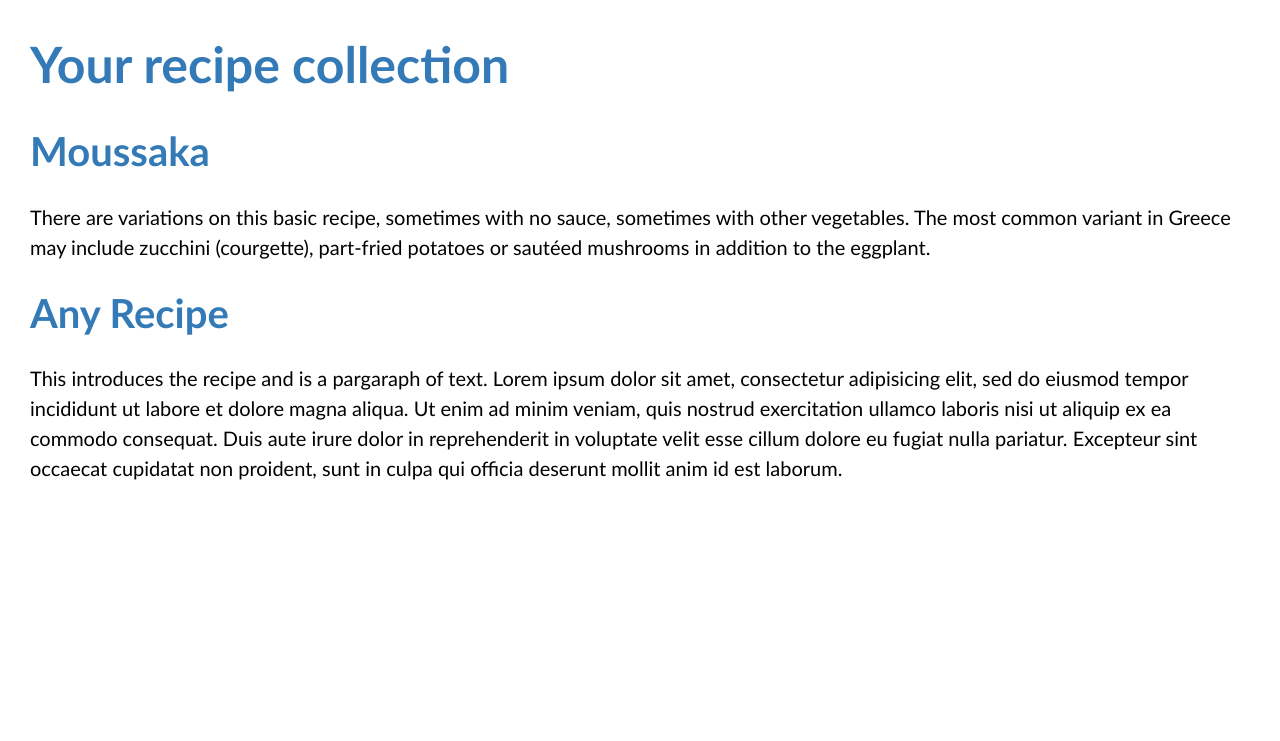
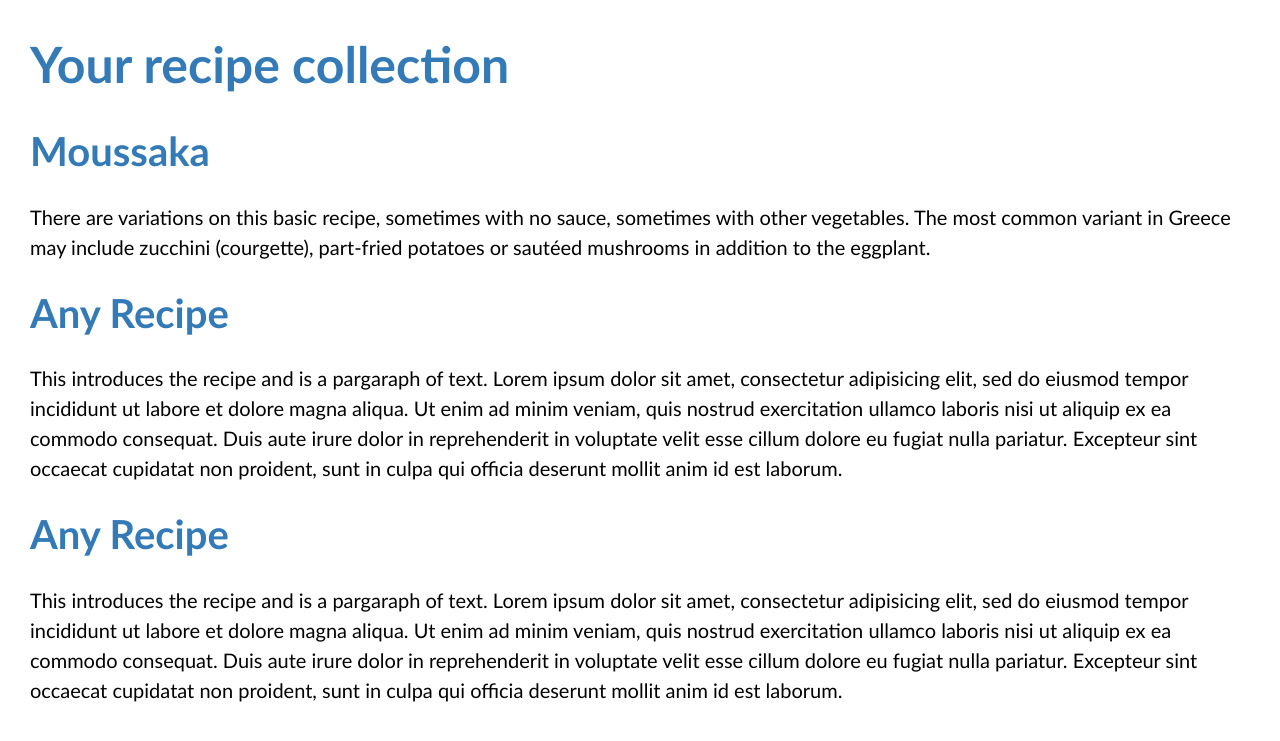
Before and after one commit to AgneteSteine/agnetesteine.github.io, a Jekyll site: the page built from pages/recipelisting.md, in a window 1280 px wide. Shown: the top 741 px of the page. Built offline with Jekyll 4.4.1, drawn with Linux system fonts in a browser that asks for light colours.

Commit message:
edits to config

```diff
--- a/_config.yml
+++ b/_config.yml
@@ -41,8 +41,8 @@ description: "A website with blog posts and recipes. Here you can find blog post
 # SITE-SPECIFIC CONFIGURATION
 # Change these 2 images for your own site
 
-avatar: _uploads/Avatar.jpg
-favicon: _uploads/Favicon.jpg
+avatar: uploads/Avatar.jpg
+favicon: uploads/Favicon.jpg
 
 # Your blog on the home page can be arranged as a grid
 
@@ -56,8 +56,8 @@ header_text:
 recipecollection: Your recipe collection
 
 # find an image for your own home page and put it into the images folder
-header_feature_image: _uploads/Untitled-11.jpg
-recipe_bookcover: _uploads/17072902_TheWinterKitchen.jpg
+header_feature_image: uploads/Untitled-11.jpg
+recipe_bookcover: uploads/17072902_TheWinterKitchen.jpg
 
 twitter_username:   #change to your own twitter account
 lang: en_gb
--- /dev/null
+++ b/_recipes/recipe3.markdown
@@ -0,0 +1,53 @@
+---
+layout: recipe
+title: Any Recipe
+date: 2019-10-19
+excerpt_separator: <!--more-->
+published: true
+order: 1
+tags:
+  - Dutch
+  - Fish
+  - Main
+---
+
+# Recipe Title
+
+This introduces the recipe and is a pargaraph of text. Lorem ipsum dolor sit amet, consectetur adipisicing elit, sed do eiusmod tempor incididunt ut labore et dolore magna aliqua. Ut enim ad minim veniam, quis nostrud exercitation ullamco laboris nisi ut aliquip ex ea commodo consequat. Duis aute irure dolor in reprehenderit in voluptate velit esse cillum dolore eu fugiat nulla pariatur. Excepteur sint occaecat cupidatat non proident, sunt in culpa qui officia deserunt mollit anim id est laborum.
+
+<!--more-->
+
+## Ingredients
+
+- 1 kg just add the
+- 160 ml ingredients in here
+- 1 large something, finely sliced
+- 450 grams minced beef
+- 1 glass white wine (not retsina, but aretsinoto)
+- 350 grams fresh tomatoes,
+- 1400 grams tomatoes, drained of some of their juice and chopped
+- teaspoon ground cinnamon
+- teaspoon ground allspice
+- salt and black pepper
+- 1 teaspoon oregano
+- 25 grams grated Parmesan, Kefalotiri, or Gruyere cheese
+- some chopped parsley
+- 80 grams butter
+- 80 grams flour
+- 600 ml warm milk
+- 30 grams grated Parmesan or Gruyere cheese
+- 2 egg yolks
+- 4 tablespoons toasted breadcrumbs
+
+
+## Method
+
+Lorem ipsum dolor sit amet, consectetur adipisicing elit, sed do eiusmod tempor incididunt ut labore et dolore magna aliqua. Ut enim ad minim veniam, quis nostrud exercitation ullamco laboris nisi ut aliquip ex ea commodo consequat. Duis aute irure dolor in reprehenderit in voluptate velit esse cillum dolore eu fugiat nulla pariatur. Excepteur sint occaecat cupidatat non proident, sunt in culpa qui officia deserunt mollit anim id est laborum.
+
+Lorem ipsum dolor sit amet, consectetur adipisicing elit, sed do eiusmod tempor incididunt ut labore et dolore magna aliqua. Ut enim ad minim veniam, quis nostrud exercitation ullamco laboris nisi ut aliquip ex ea commodo consequat. Duis aute irure dolor in reprehenderit in voluptate velit esse cillum dolore eu fugiat nulla pariatur. Excepteur sint occaecat cupidatat non proident, sunt in culpa qui officia deserunt mollit anim id est laborum.
+
+Lorem ipsum dolor sit amet, consectetur adipisicing elit, sed do eiusmod tempor incididunt ut labore et dolore magna aliqua. Ut enim ad minim veniam, quis nostrud exercitation ullamco laboris nisi ut aliquip ex ea commodo consequat. Duis aute irure dolor in reprehenderit in voluptate velit esse cillum dolore eu fugiat nulla pariatur. Excepteur sint occaecat cupidatat non proident, sunt in culpa qui officia deserunt mollit anim id est laborum.
+
+### For the sauce
+
+Lorem ipsum dolor sit amet, consectetur adipisicing elit, sed do eiusmod tempor incididunt ut labore et dolore magna aliqua. Ut enim ad minim veniam, quis nostrud exercitation ullamco laboris nisi ut aliquip ex ea commodo consequat. Duis aute irure dolor in reprehenderit in voluptate velit esse cillum dolore eu fugiat nulla pariatur. Excepteur sint occaecat cupidatat non proident, sunt in culpa qui officia deserunt mollit anim id est laborum.
```
